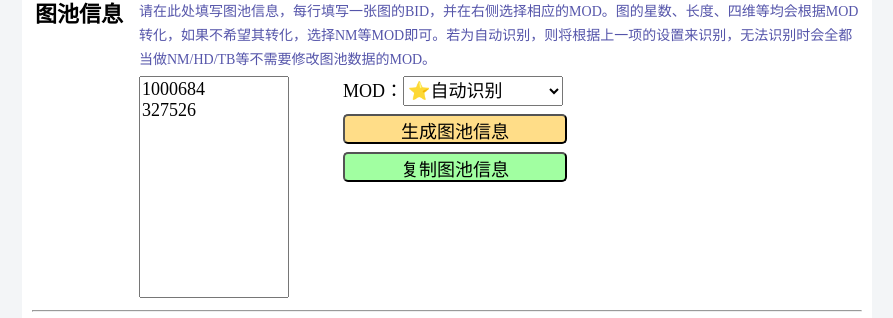
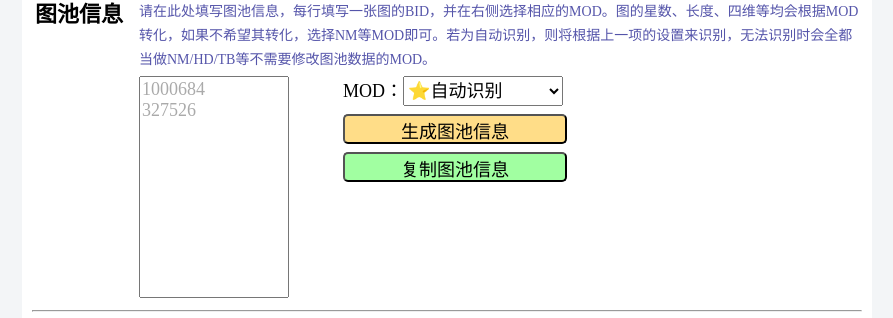
Before and after one commit to mp5tournament/map_pool_sheet, a plain HTML site: page index.html in a window 1280 px wide. Shown: the part 241-559 px from the top of the page, without its empty margins (193-1086 px from the left). Drawn offline with Linux system fonts and the light colour scheme.

Commit message:
Update index.html

```diff
--- a/index.html
+++ b/index.html
@@ -222,8 +222,7 @@ NM6 HD3 HR3 DT4 FM2 TB"></textarea></td>
     <tr style="height: 36px;">
         <td rowspan="3"></td>
         <td rowspan="3" style="width: 200px;"><textarea id="pool" placeholder="1000684
-327526">1000684
-327526</textarea></td>
+327526"></textarea></td>
         <td style="width:234px">MOD：<select id="mod"><option value="">⭐自动识别</option><option value="NM">⚪NM/HD/TB…</option><option value="HR">🔴HR</option><option value="DT">🟣DT</option><option value="FM">🔵FM</option><option value="EZ">🟢EZ</option><option value="FL">⚫FL</option><option value="HT">🟤HT</option></select></td>
     </tr>
     <tr style="height: 36px;">
```
